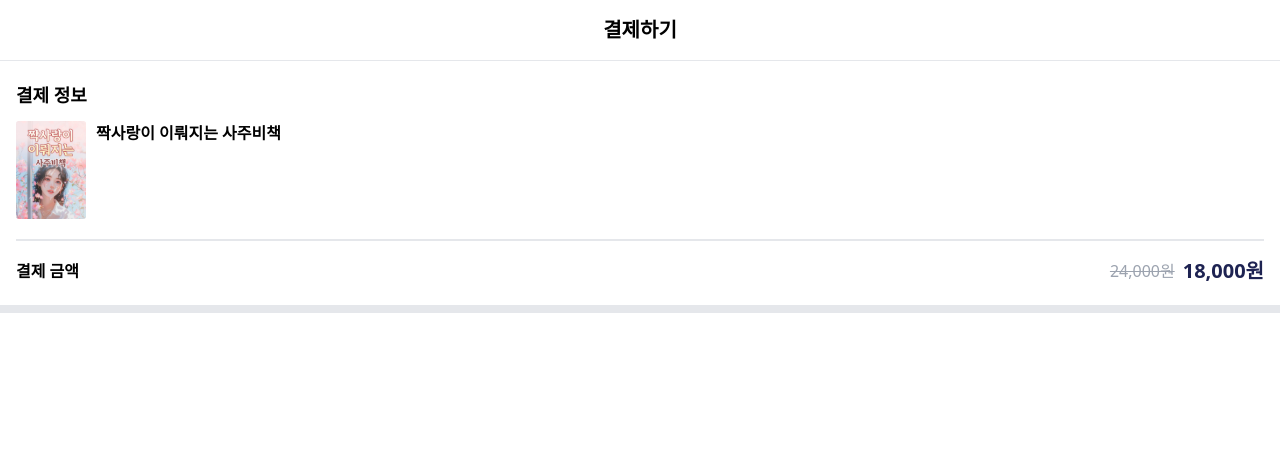
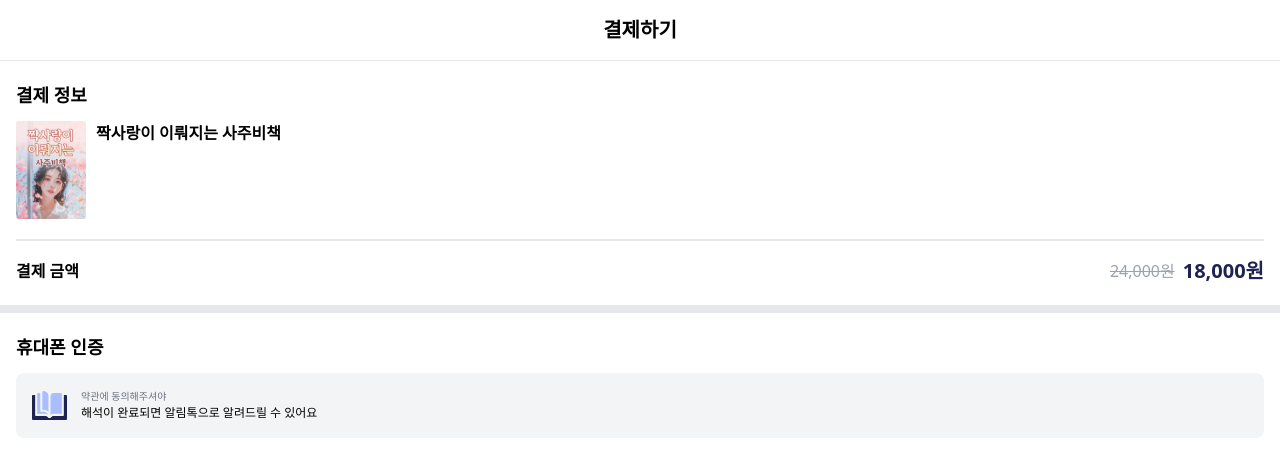
Before and after one commit to 1z-Labs/mytarot-client, a Vue app: page /payments in a window 1280 px wide. Shown: the top 458 px of the page. Built offline with nearby package versions, Linux system fonts and the light colour scheme.

Commit message:
약관동의 안내

```diff
--- a/src/views/PaymentScreen.vue
+++ b/src/views/PaymentScreen.vue
@@ -34,6 +34,18 @@ export default {
 
   <!--컴포넌트 구분선-->
   <div class="bg-gray-200 h-2"></div>
+
+  <!--휴대폰 인증-->
+  <div class="px-4 py-5">
+    <p class="text-lg font-bold">휴대폰 인증</p>
+    <div class="my-3 bg-gray-100 rounded-lg flex gap-3.5 p-4">
+      <img src="@/assets/payments/icons/bookIcon.svg" width="35">
+      <div>
+        <p class="text-[10px] text-gray-500">약관에 동의해주셔야</p>
+        <p class="text-[12px]">해석이 완료되면 알림톡으로 알려드릴 수 있어요</p>
+      </div>
+    </div>
+  </div>
 </template>
 
 <style scoped>
```
Also changed, not shown: src/assets/payments/icons/bookIcon.svg (added).
